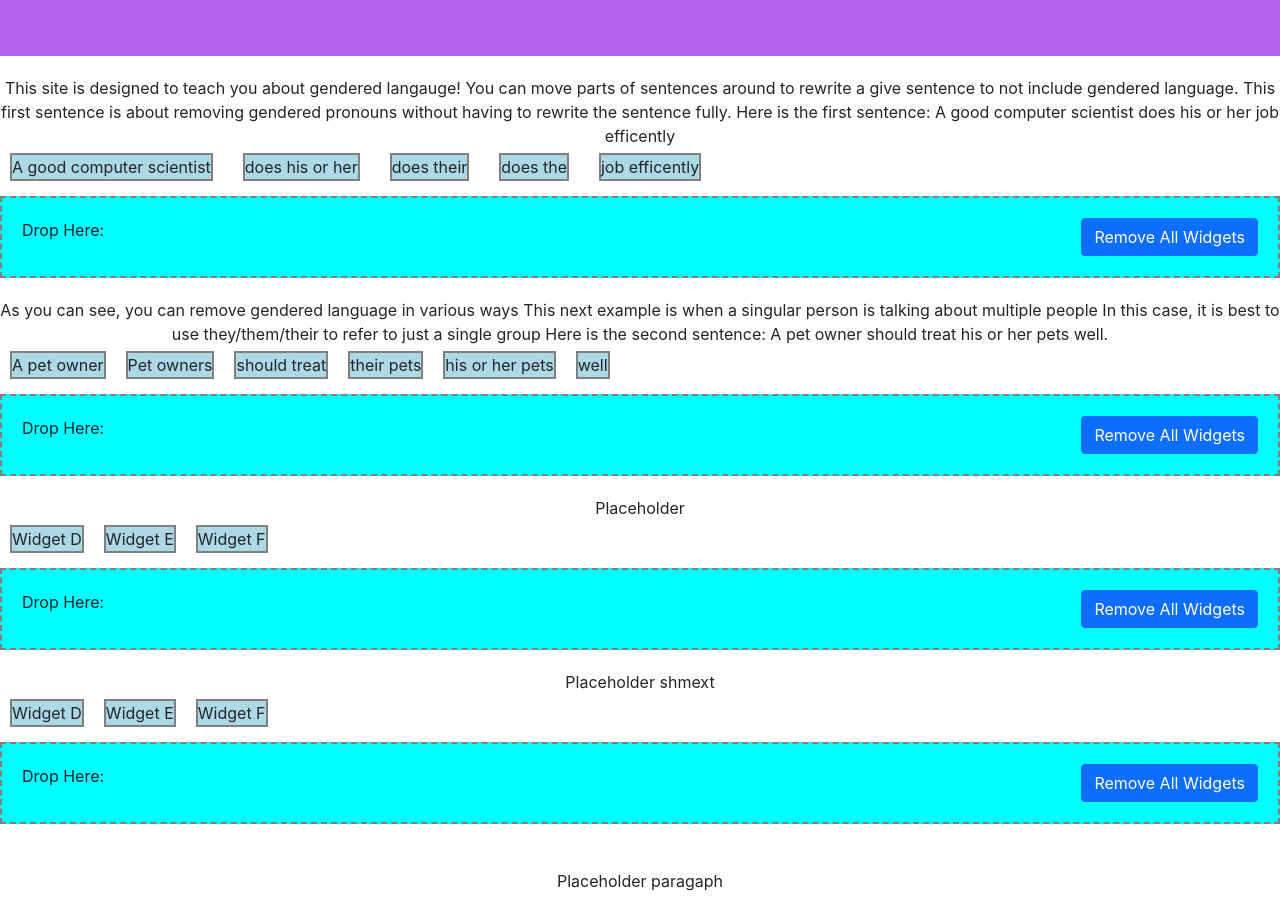
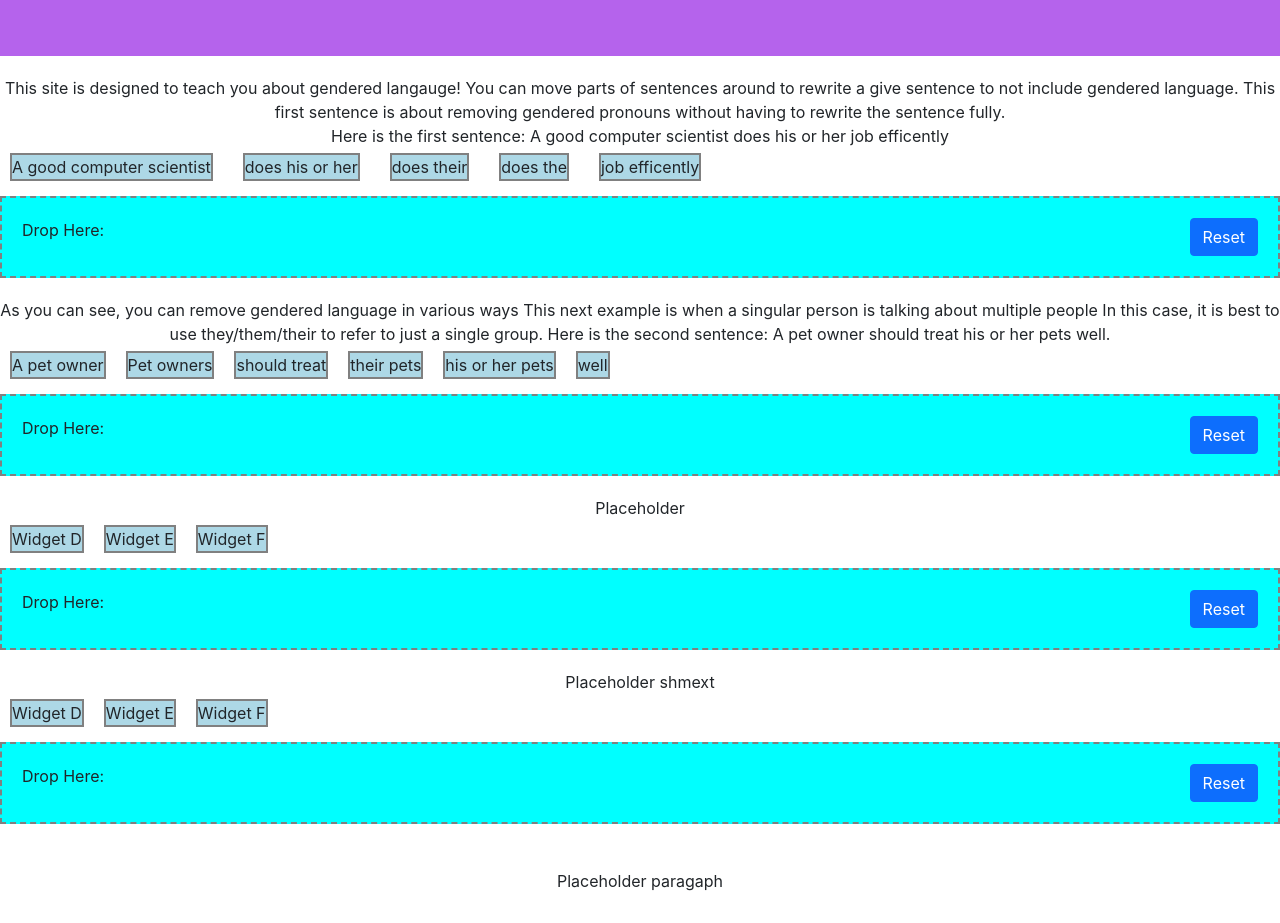
Before and after one commit to RoryUD/HenHacks2024, a React (Create React App) app: page / in a window 1280 px wide. Shown: the part 320-1243 px from the top of the page. Built offline with nearby package versions, Linux system fonts and the light colour scheme.

Commit message:
Update App.tsx

```diff
--- a/src/App.tsx
+++ b/src/App.tsx
@@ -67,7 +67,9 @@ function App(): JSX.Element {
                 This site is designed to teach you about gendered langauge!
 				You can move parts of sentences around to rewrite a give sentence to not include gendered language.
 				This first sentence is about removing gendered pronouns without having to rewrite the sentence fully.
+				<div>
 				Here is the first sentence: A good computer scientist does his or her job efficently
+				</div>
             </p>
             <div className="widgets">
                 <div
@@ -115,7 +117,7 @@ function App(): JSX.Element {
                 ))}
                 <div className="button-container">
                     <Button onClick={removeAllWidgets}>
-                        Remove All Widgets
+                        Reset
                     </Button>
                 </div>
             </div>
@@ -123,7 +125,7 @@ function App(): JSX.Element {
             <p>
                 As you can see, you can remove gendered language in various ways
 				This next example is when a singular person is talking about multiple people
-				In this case, it is best to use they/them/their to refer to just a single group
+				In this case, it is best to use they/them/their to refer to just a single group.
 				Here is the second sentence: A pet owner should treat his or her pets well.
             </p>
 
@@ -180,7 +182,7 @@ function App(): JSX.Element {
                 ))}
                 <div className="button-container">
                     <Button onClick={removeAllWidgets2}>
-                        Remove All Widgets
+                        Reset
                     </Button>
                 </div>
             </div>
@@ -220,7 +222,7 @@ function App(): JSX.Element {
                 ))}
                 <div className="button-container">
                     <Button onClick={removeAllWidgets3}>
-                        Remove All Widgets
+                        Reset
                     </Button>
                 </div>
             </div>
@@ -261,7 +263,7 @@ function App(): JSX.Element {
                 ))}
                 <div className="button-container">
                     <Button onClick={removeAllWidgets4}>
-                        Remove All Widgets
+                        Reset
                     </Button>
                 </div>
             </div>
```
